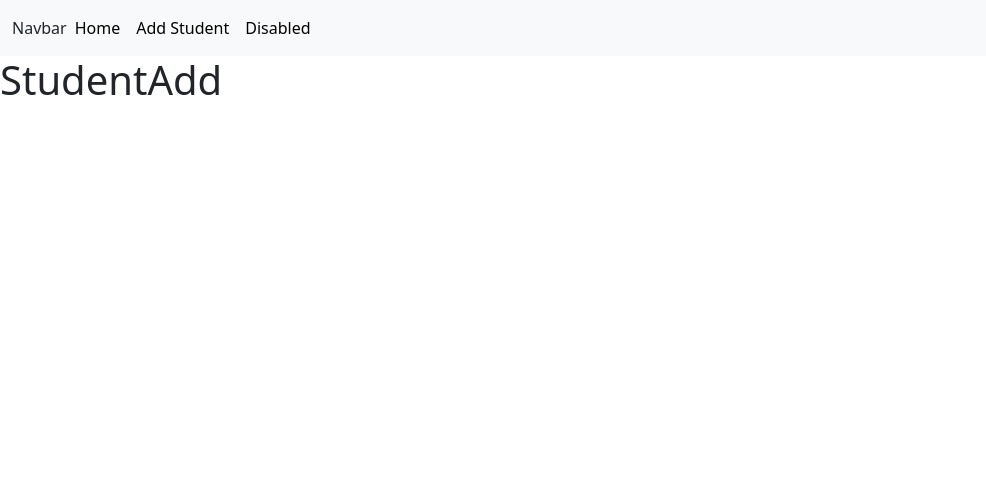
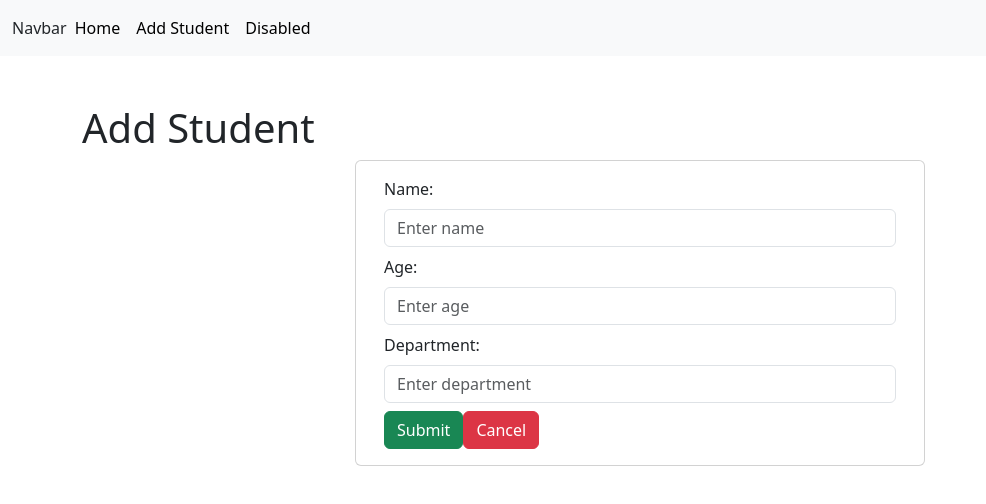
Before and after one commit to Ranjitk0001/React, a React (Create React App) app in the folder Projects/ReactAndSpringBootCrudOpr/react-spring-boot-fronent/: page /add-student in a window 1280 px wide. Shown: the top 504 px of the page, without its empty margins (0-986 px from the left). Built offline with nearby package versions, Linux system fonts and the light colour scheme.

Commit message:
Adding Data Student

```diff
--- a/Projects/ReactAndSpringBootCrudOpr/react-spring-boot-fronent/src/components/StudentAdd.js
+++ b/Projects/ReactAndSpringBootCrudOpr/react-spring-boot-fronent/src/components/StudentAdd.js
@@ -1,14 +1,75 @@
-import React from 'react'
-
-import RouteNavbar from './RouteNavbar'
+import React, { useState } from 'react';
+import { Link, useNavigate } from 'react-router-dom'; // Use useNavigate instead of useHistory
+import RouteNavbar from './RouteNavbar';
+import StudentService from '../services/StudentService';
 
 const StudentAdd = () => {
-  return (
-    <>
-     <RouteNavbar/>
-     <h1>StudentAdd</h1>
-    </>
-  )
+    const [name, setName] = useState('');
+    const [age, setAge] = useState('');
+    const [dept, setDept] = useState('');
+    const navigate = useNavigate(); // Use useNavigate
+
+    const saveStudent = (e) => {
+        e.preventDefault();
+        const student = { name, age, dept };
+
+        StudentService.createStudent(student).then((response) => {
+            console.log(response.data);
+            navigate('/');
+        });
+    };
+
+    return (
+        <>
+            <RouteNavbar />
+            <div className="container mt-5">
+                <h1>Add Student</h1>
+                <div className="row">
+                    <div className="card col-md-6 offset-md-3">
+                        <div className="card-body">
+                            <form>
+                                <div className="form-group mb-2">
+                                    <label className="form-label">Name:</label>
+                                    <input
+                                        type="text"
+                                        placeholder="Enter name"
+                                        name="name"
+                                        className="form-control"
+                                        value={name}
+                                        onChange={(e) => setName(e.target.value)}
+                                    />
+                                </div>
+                                <div className="form-group mb-2">
+                                    <label className="form-label">Age:</label>
+                                    <input
+                                        type="text"
+                                        placeholder="Enter age"
+                                        name="age"
+                                        className="form-control"
+                                        value={age}
+                                        onChange={(e) => setAge(e.target.value)}
+                                    />
+                                </div>
+                                <div className="form-group mb-2">
+                                    <label className="form-label">Department:</label>
+                                    <input
+                                        type="text"
+                                        placeholder="Enter department"
+                                        name="dept"
+                                        className="form-control"
+                                        value={dept}
+                                        onChange={(e) => setDept(e.target.value)}
+                                    />
+                                </div>
+                                <button className="btn btn-success" onClick={(e) => saveStudent(e)}>Submit</button>
+                                <Link to="/" className="btn btn-danger">Cancel</Link>
+                            </form>
+                        </div>
+                    </div>
+                </div>
+            </div>
+        </>
+    );
 }
 
-export default StudentAdd
+export default StudentAdd;
--- a/Projects/ReactAndSpringBootCrudOpr/react-spring-boot-fronent/src/services/StudentService.js
+++ b/Projects/ReactAndSpringBootCrudOpr/react-spring-boot-fronent/src/services/StudentService.js
@@ -1,9 +1,12 @@
 import axios from 'axios'
 
-const BASE_REST_API_URL = 'http://localhost:8084/api/v1/getStudents';
+const BASE_REST_API_URL = 'http://localhost:8084/api/v1';
 class StudentService {
     getAllStudents(){
-        return axios.get(BASE_REST_API_URL);
+        return axios.get(BASE_REST_API_URL+'/getStudents');
+    }
+    createStudent(student){
+        return axios.post(BASE_REST_API_URL+'/addStudent', student);
     }
 }
 
```
